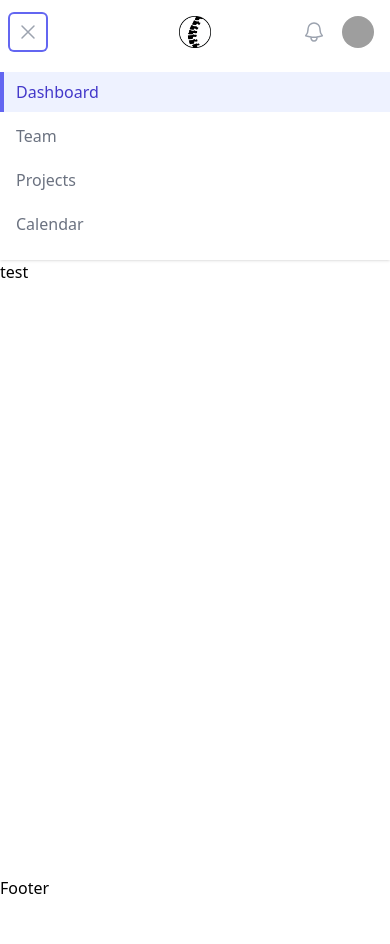
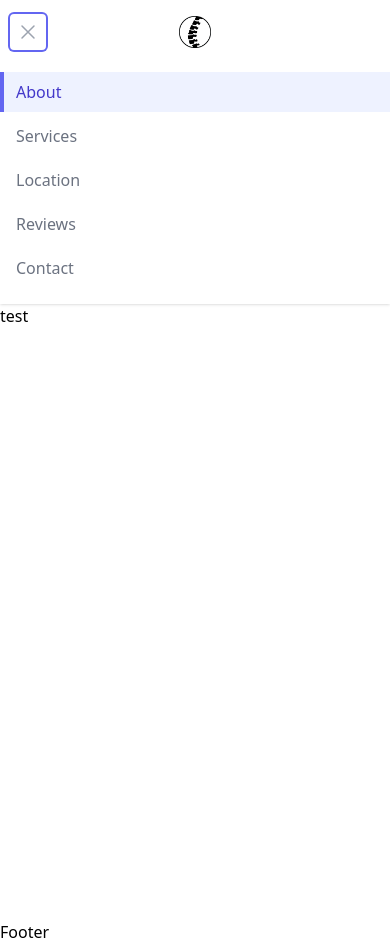
Before and after one commit to zachcygan/nashida-chiropractor, a Next.js app: page /about in a window 390 px wide. Both pictures are taken after a click on the button "Open main menu". Before the commit the page ends 900 px from the top, so only its background shows below. Built offline with nearby package versions, Linux system fonts and the light colour scheme; grey boxes are pictures that could not be loaded.

Commit message:
fixed mobile nav

```diff
--- a/package.json
+++ b/package.json
@@ -12,7 +12,6 @@
     "@headlessui/react": "^1.7.17",
     "@heroicons/react": "^2.0.18",
     "@vercel/analytics": "^1.0.2",
-    "framer-motion": "^10.16.4",
     "next": "latest",
     "react": "latest",
     "react-dom": "latest"
--- a/src/components/navbar.tsx
+++ b/src/components/navbar.tsx
@@ -3,7 +3,6 @@ import { Fragment, useState, useEffect } from 'react'
 import { Disclosure, Menu, Transition } from '@headlessui/react'
 import { Bars3Icon, BellIcon, XMarkIcon } from '@heroicons/react/24/outline'
 import { usePathname } from 'next/navigation'
-import { AnimatePresence, motion } from "framer-motion"
 import Image from 'next/image'
 import Link from 'next/link'
 
@@ -48,6 +47,10 @@ export default function Example() {
               </div>
               <div className="flex flex-1 items-center justify-center sm:items-stretch sm:justify-start">
                 <div className="flex flex-shrink-0 items-center">
+                  <Link
+                    key={'Home'}
+                    href={'/'}
+                  >
                     <Image
                       src="/assets/images/logo.png"
                       width={250}
@@ -55,6 +58,7 @@ export default function Example() {
                       className="h-8 w-auto"
                       alt="Your Company"
                     />
+                  </Link>
                 </div>
                 <div className="hidden sm:ml-6 sm:flex sm:space-x-8 items-center">
                   {navigation.map((item) => {
@@ -65,110 +69,12 @@ export default function Example() {
                         href={item.href}
                         className={`py-2 rounded-md text-md lg:text-lg relative no-underline transition-all delay-150 hover:delay-0 ease-in-out ${isActive ? "text-black hover:text-zinc-300" : "text-gray-700 dark:text-dark"}`}
                         aria-current={item.href === pathname ? 'page' : undefined}
-                          // onClick={(e) => {
-                          //   if (item.name === 'Contact') {
-                          //     e.preventDefault(); // prevent navigation
-                          //     setIsSlideOpen(true);
-                          //   }
-                          // }}
-                          // onMouseEnter={() => {
-                          //   if (timeoutRef.current) {
-                          //     window.clearTimeout(timeoutRef.current)
-                          //   }
-                          //   setHoveredPath(item.href)
-                          // }}
-                          // onMouseLeave={() => {
-                          //   timeoutRef.current = window.setTimeout(() => {
-                          //     setHoveredPath(null)
-                          //   }, 200)
-                          // }}
                       >
-                          {/* <AnimatePresence>
-                            {item.href === hoveredPath && (
-                              <motion.span
-                                className="absolute inset-0 rounded-lg bg-gray-100/50"
-                                layoutId="hoverBackground"
-                                initial={{ opacity: 0 }}
-                                animate={{ opacity: 1, transition: { duration: 0.15 } }}
-                                exit={{
-                                  opacity: 0,
-                                  transition: { duration: 0.15 },
-                                }}
-                              />
-                            )}
-                          </AnimatePresence> */}
                         <span>{item.name}</span>
                       </Link>
                     );
                   })}
                 </div>
-              </div>
-              <div className="absolute inset-y-0 right-0 flex items-center pr-2 sm:static sm:inset-auto sm:ml-6 sm:pr-0">
-                <button
-                  type="button"
-                  className="relative rounded-full bg-white p-1 text-gray-400 hover:text-gray-500 focus:outline-none focus:ring-2 focus:ring-indigo-500 focus:ring-offset-2"
-                >
-                  <span className="absolute -inset-1.5" />
-                  <span className="sr-only">View notifications</span>
-                  <BellIcon className="h-6 w-6" aria-hidden="true" />
-                </button>
-
-                {/* Profile dropdown */}
-                <Menu as="div" className="relative ml-3">
-                  <div>
-                    <Menu.Button className="relative flex rounded-full bg-white text-sm focus:outline-none focus:ring-2 focus:ring-indigo-500 focus:ring-offset-2">
-                      <span className="absolute -inset-1.5" />
-                      <span className="sr-only">Open user menu</span>
-                      <img
-                        className="h-8 w-8 rounded-full"
-                        src="https://images.unsplash.com/photo-1472099645785-5658abf4ff4e?ixlib=rb-1.2.1&ixid=eyJhcHBfaWQiOjEyMDd9&auto=format&fit=facearea&facepad=2&w=256&h=256&q=80"
-                        alt=""
-                      />
-                    </Menu.Button>
-                  </div>
-                  <Transition
-                    as={Fragment}
-                    enter="transition ease-out duration-200"
-                    enterFrom="transform opacity-0 scale-95"
-                    enterTo="transform opacity-100 scale-100"
-                    leave="transition ease-in duration-75"
-                    leaveFrom="transform opacity-100 scale-100"
-                    leaveTo="transform opacity-0 scale-95"
-                  >
-                    <Menu.Items className="absolute right-0 z-10 mt-2 w-48 origin-top-right rounded-md bg-white py-1 shadow-lg ring-1 ring-black ring-opacity-5 focus:outline-none">
-                      <Menu.Item>
-                        {({ active }) => (
-                          <a
-                            href="#"
-                            className={classNames(active ? 'bg-gray-100' : '', 'block px-4 py-2 text-sm text-gray-700')}
-                          >
-                            Your Profile
-                          </a>
-                        )}
-                      </Menu.Item>
-                      <Menu.Item>
-                        {({ active }) => (
-                          <a
-                            href="#"
-                            className={classNames(active ? 'bg-gray-100' : '', 'block px-4 py-2 text-sm text-gray-700')}
-                          >
-                            Settings
-                          </a>
-                        )}
-                      </Menu.Item>
-                      <Menu.Item>
-                        {({ active }) => (
-                          <a
-                            href="#"
-                            className={classNames(active ? 'bg-gray-100' : '', 'block px-4 py-2 text-sm text-gray-700')}
-                          >
-                            Sign out
-                          </a>
-                        )}
-                      </Menu.Item>
-                    </Menu.Items>
-                  </Transition>
-                </Menu>
               </div>
             </div>
           </div>
@@ -176,34 +82,19 @@ export default function Example() {
           <Disclosure.Panel className="sm:hidden">
             <div className="space-y-1 pb-4 pt-2">
               {/* Current: "bg-indigo-50 border-indigo-500 text-indigo-700", Default: "border-transparent text-gray-500 hover:bg-gray-50 hover:border-gray-300 hover:text-gray-700" */}
+              {navigation.map((item) => {
+                const isActive = item.href === pathname;
+                return (
                   <Disclosure.Button
                     as="a"
-                href="#"
-                className="block border-l-4 border-indigo-500 bg-indigo-50 py-2 pl-3 pr-4 text-base font-medium text-indigo-700"
+                    href={item.href}
+                    className={`block border-l-4 py-2 pl-3 pr-4 text-base font-medium ${isActive ? "border-indigo-500 bg-indigo-50 text-indigo-700" : "border-transparent text-gray-500 hover:border-gray-300 hover:bg-gray-50 hover:text-gray-700"}`}
+                    aria-current={item.href === pathname ? 'page' : undefined}
                   >
-                Dashboard
+                    {item.name}
                   </Disclosure.Button>
-              <Disclosure.Button
-                as="a"
-                href="#"
-                className="block border-l-4 border-transparent py-2 pl-3 pr-4 text-base font-medium text-gray-500 hover:border-gray-300 hover:bg-gray-50 hover:text-gray-700"
-              >
-                Team
-              </Disclosure.Button>
-              <Disclosure.Button
-                as="a"
-                href="#"
-                className="block border-l-4 border-transparent py-2 pl-3 pr-4 text-base font-medium text-gray-500 hover:border-gray-300 hover:bg-gray-50 hover:text-gray-700"
-              >
-                Projects
-              </Disclosure.Button>
-              <Disclosure.Button
-                as="a"
-                href="#"
-                className="block border-l-4 border-transparent py-2 pl-3 pr-4 text-base font-medium text-gray-500 hover:border-gray-300 hover:bg-gray-50 hover:text-gray-700"
-              >
-                Calendar
-              </Disclosure.Button>
+                );
+              })}
             </div>
           </Disclosure.Panel>
         </>
```
Also changed, not shown: 1 other file (tests, documents, lock files or other folders). Lines whose indentation alone changed are shown as unchanged.
